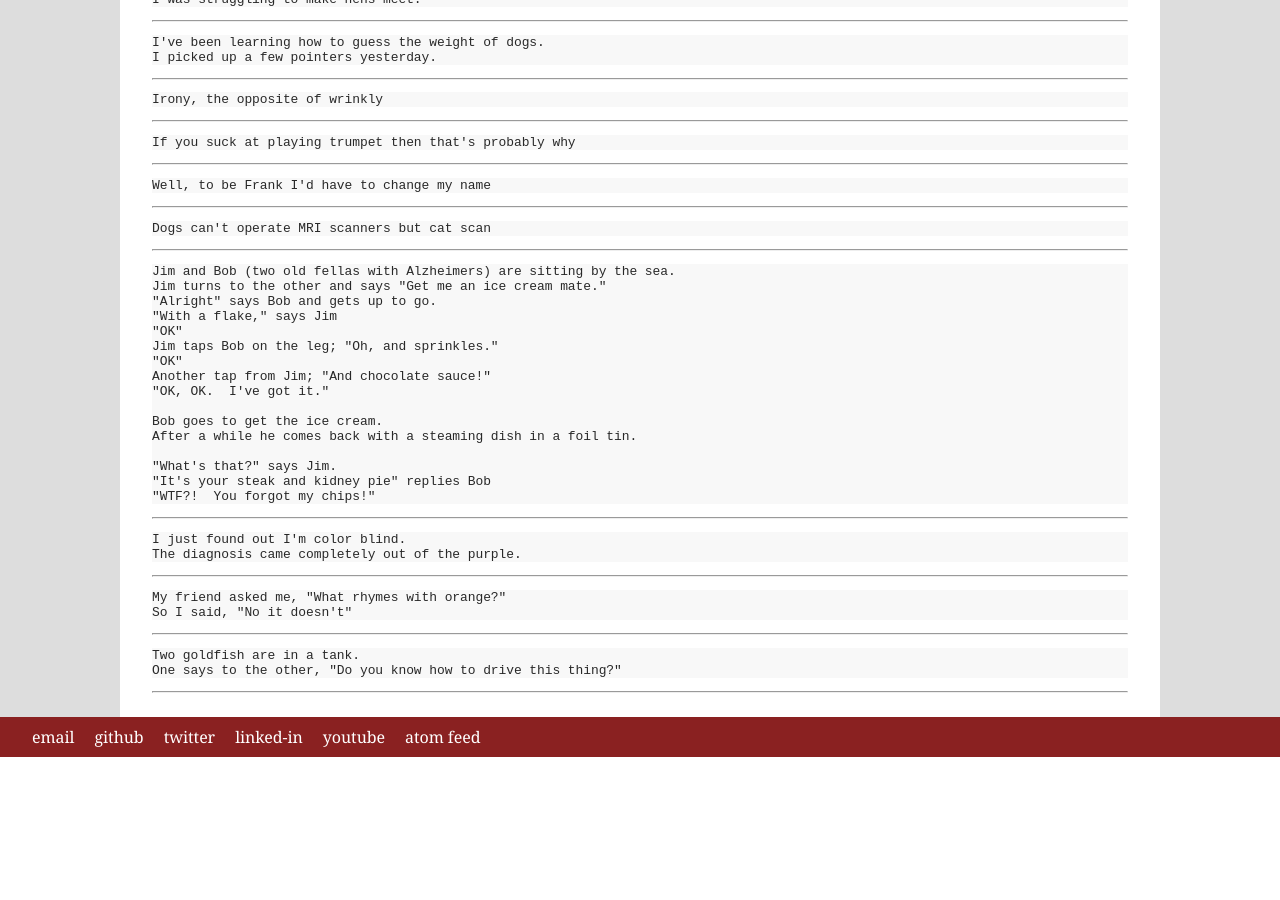
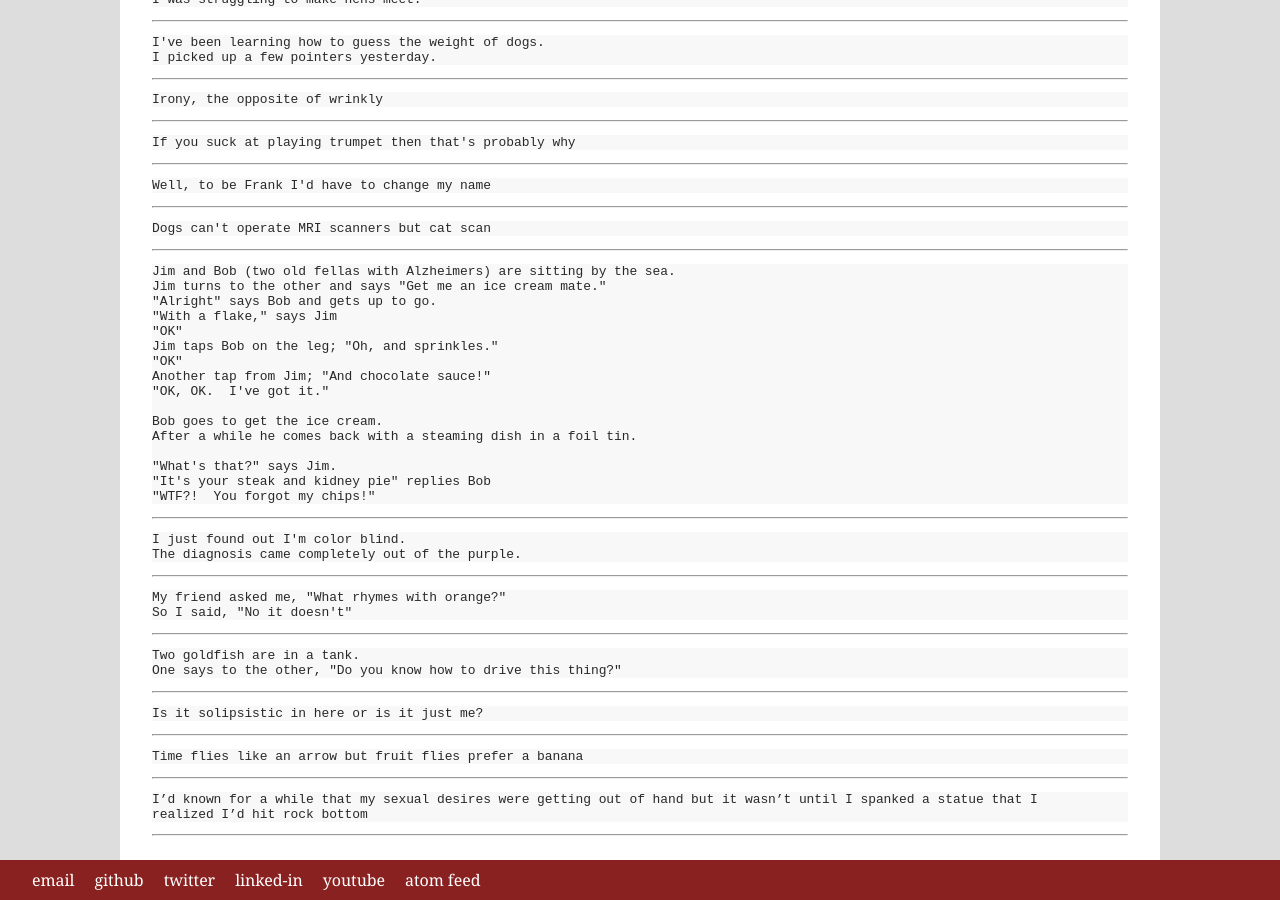
Before and after one commit to nalaseivad/captainginja.github.io, a Jekyll site: the page built from crap-jokes.md, in a window 1280 px wide and 900 px high, scrolled down 5055 px. Built offline with Jekyll 4.4.1, drawn with Linux system fonts in a browser that asks for light colours; before the commit the page ends 5812 px from its top, so only the background shows below that.

Commit message:
A few more crap jokes

````diff
--- a/crap-jokes.md
+++ b/crap-jokes.md
@@ -488,3 +488,22 @@ One says to the other, "Do you know how to drive this thing?"
 ```
 
 ---
+
+``` text
+Is it solipsistic in here or is it just me?
+```
+
+---
+
+``` text
+Time flies like an arrow but fruit flies prefer a banana
+```
+
+---
+
+``` text
+I’d known for a while that my sexual desires were getting out of hand but it wasn’t until I spanked a statue that I
+realized I’d hit rock bottom
+```
+
+---
````
